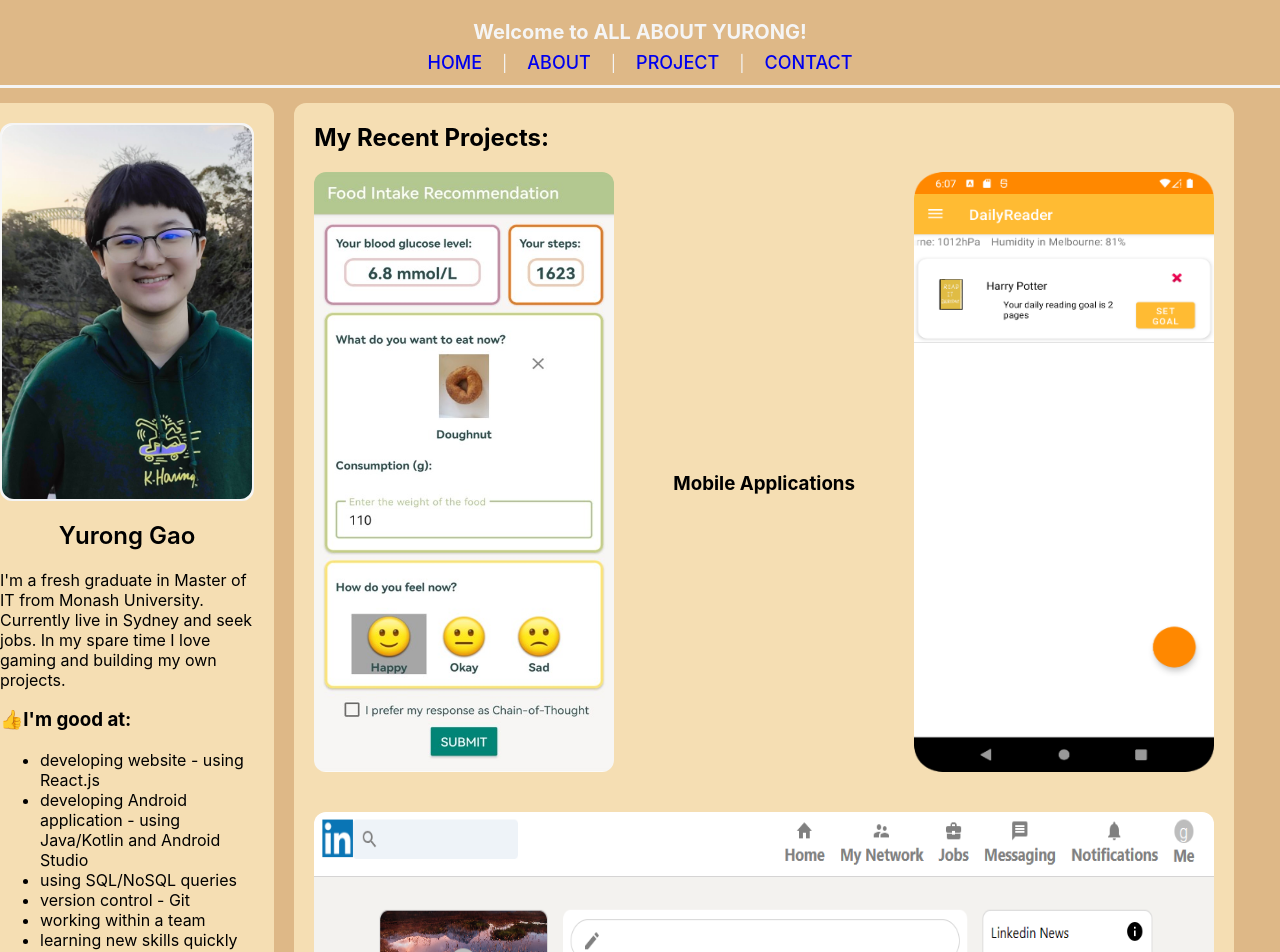
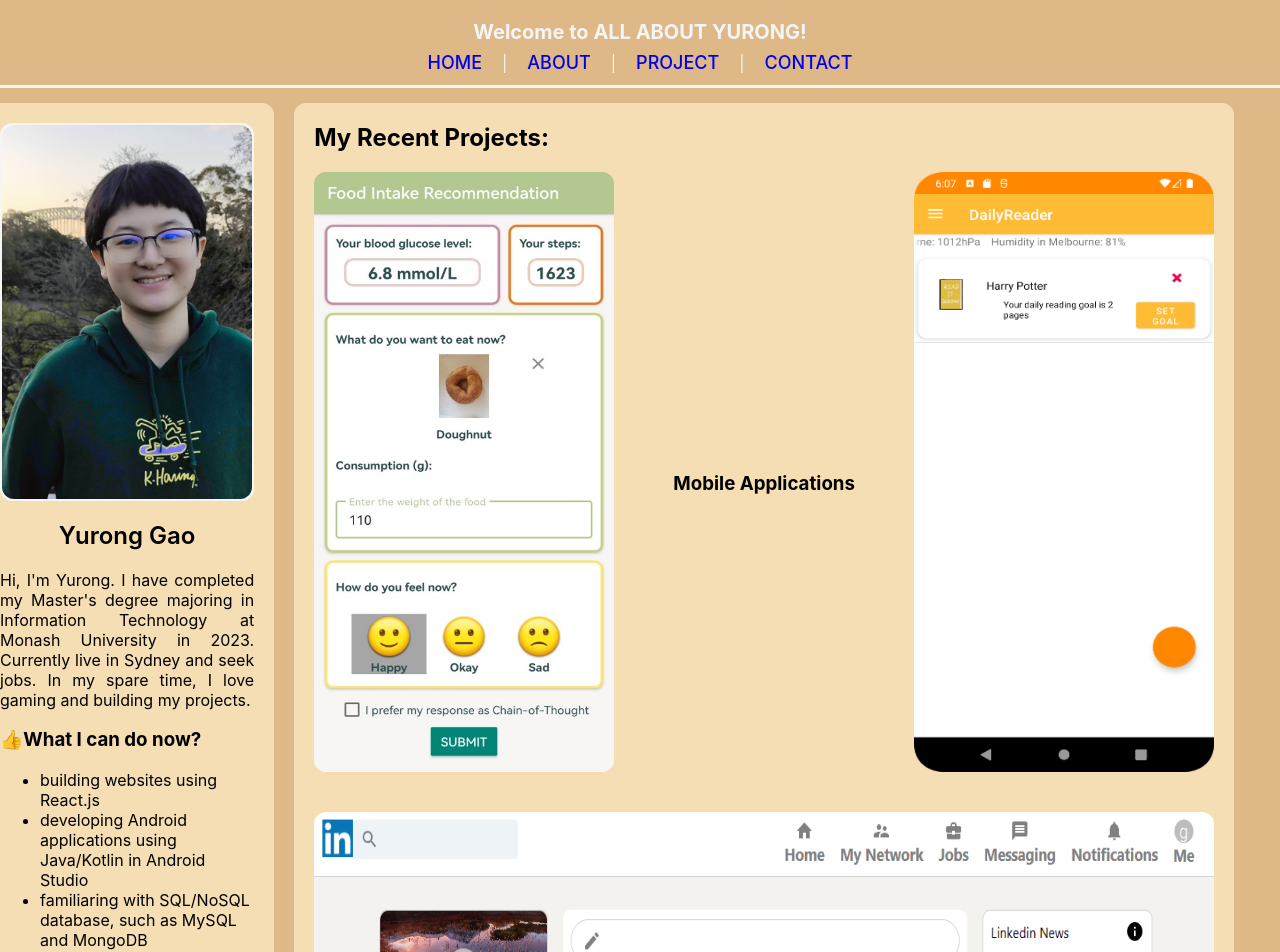
Before and after one commit to EATGao/all-about-yurong, a React (Create React App) app: page / in a window 1280 px wide. Shown: the top 952 px of the page. Built offline with nearby package versions, Linux system fonts and the light colour scheme.

Commit message:
update the self intro in the sidebar

```diff
--- a/src/Sidebar/Sidebar.css
+++ b/src/Sidebar/Sidebar.css
@@ -29,6 +29,10 @@
     align-items: center;
 }
 
+.sidebar__bottom__intro > p {
+    text-align: justify;
+}
+
 .sidebar__bottom > h2 {
     color: black;
     font-weight: 600;
--- a/src/Sidebar/Sidebar.js
+++ b/src/Sidebar/Sidebar.js
@@ -14,15 +14,15 @@ function Sidebar() {
 
         <div className='sidebar__bottom__intro'>
           <p>
-            I'm a fresh graduate in Master of IT from Monash University. Currently live in Sydney and seek jobs. In my spare time I love gaming and building my own projects.
+            Hi, I'm Yurong. I have completed my Master's degree majoring in Information Technology at Monash University in 2023. Currently live in Sydney and seek jobs. In my spare time, I love gaming and building my projects.
           </p>
 
-          <h3>👍I'm good at:</h3>
+          <h3>👍What I can do now?</h3>
           <div className='sidebar__bottom__skills'>
             <ul>
-              <li>developing website - using React.js</li>
-              <li>developing Android application - using Java/Kotlin and Android Studio</li>
-              <li>using SQL/NoSQL queries</li>
+              <li>building websites using React.js</li>
+              <li>developing Android applications using Java/Kotlin in Android Studio</li>
+              <li>familiaring with SQL/NoSQL database, such as MySQL and MongoDB</li>
               <li>version control - Git</li>
               <li>working within a team</li>
               <li>learning new skills quickly</li>
@@ -32,7 +32,7 @@ function Sidebar() {
           <h3>👁️I'm open for any opportunities(paid/unpaid):</h3>
           <div className='sidebar__bottom__jobs'>
             <ul>
-              <li>Front-end developer</li>
+              <li>Frontend developer</li>
               <li>Mobile application developer</li>
               <li>Full-stack developer</li>
               <li>Others(e.g. Web, Game, ...)</li>
```
